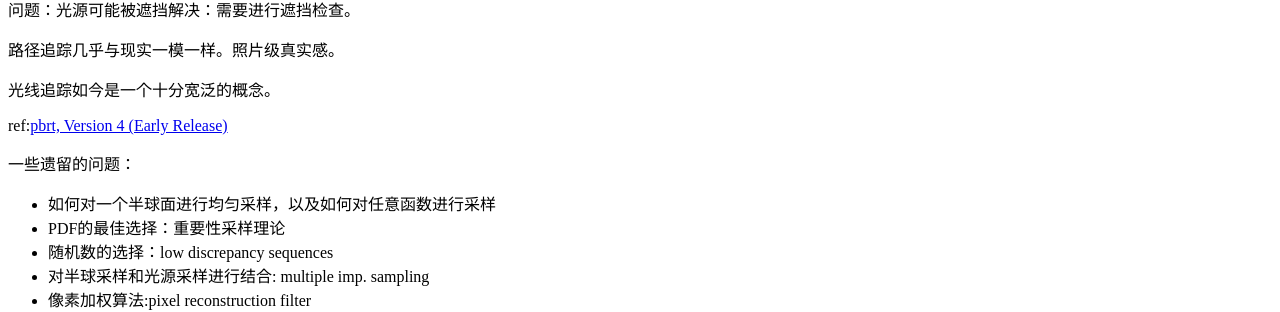
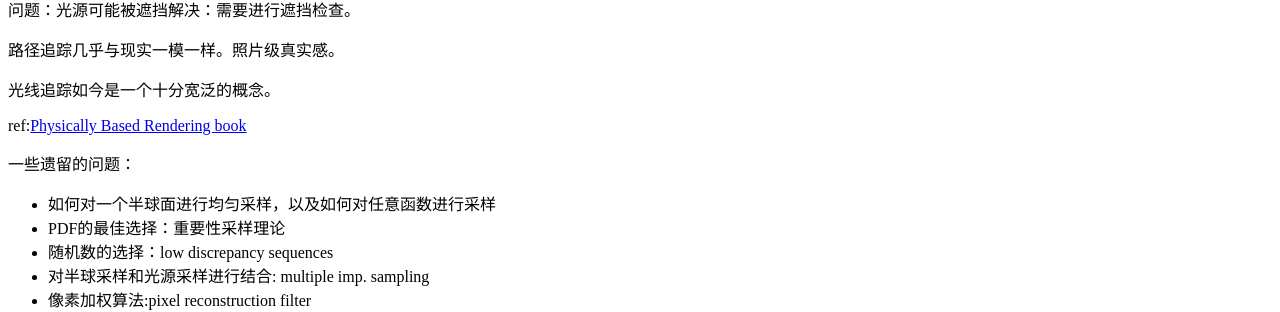
Before and after one commit to WSQS/blog, a Jekyll site: the page built from _code/computer_graphics/GAMES101/lecture16_raytracing_monte_carlo_path_tracing.md, in a window 1280 px wide. Shown: the part 1589-1901 px from the top of the page. Built offline with Jekyll 4.4.1, drawn with Linux system fonts in a browser that asks for light colours.

Commit message:
change url

```diff
--- a/_code/computer_graphics/GAMES101/lecture16_raytracing_monte_carlo_path_tracing.md
+++ b/_code/computer_graphics/GAMES101/lecture16_raytracing_monte_carlo_path_tracing.md
@@ -83,7 +83,7 @@ $$L_O(p,w_O)=\int_{A} L_i(p,w_i)f_r(p,w_i,w_o)(n\cdot w_i)\frac{\cos\theta\cos\t
 
 光线追踪如今是一个十分宽泛的概念。
 
-ref:[pbrt, Version 4 (Early Release)](https://github.com/mmp/pbrt-v4)
+ref:[Physically Based Rendering book](https://www.pbr-book.org)
 
 一些遗留的问题：
 
```
